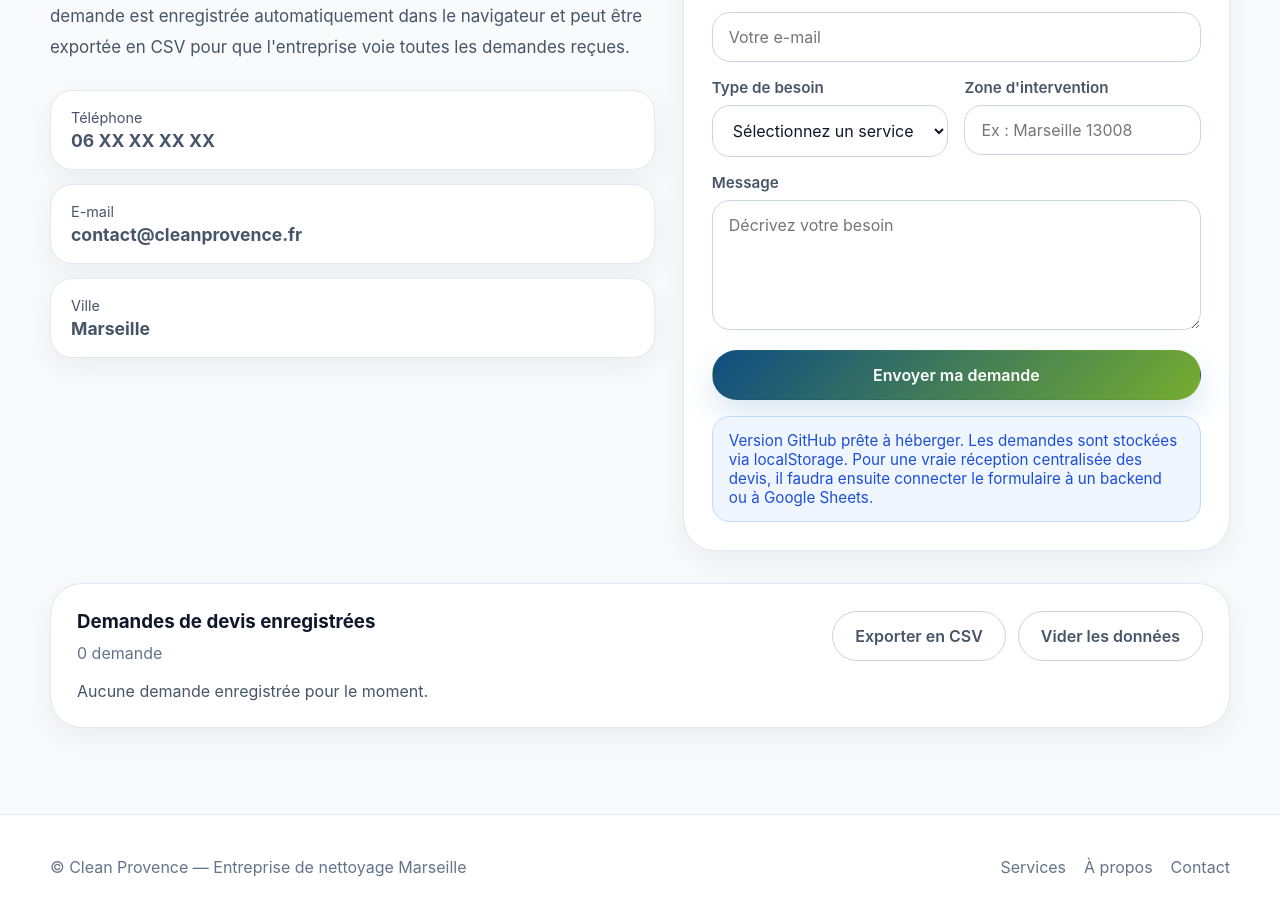
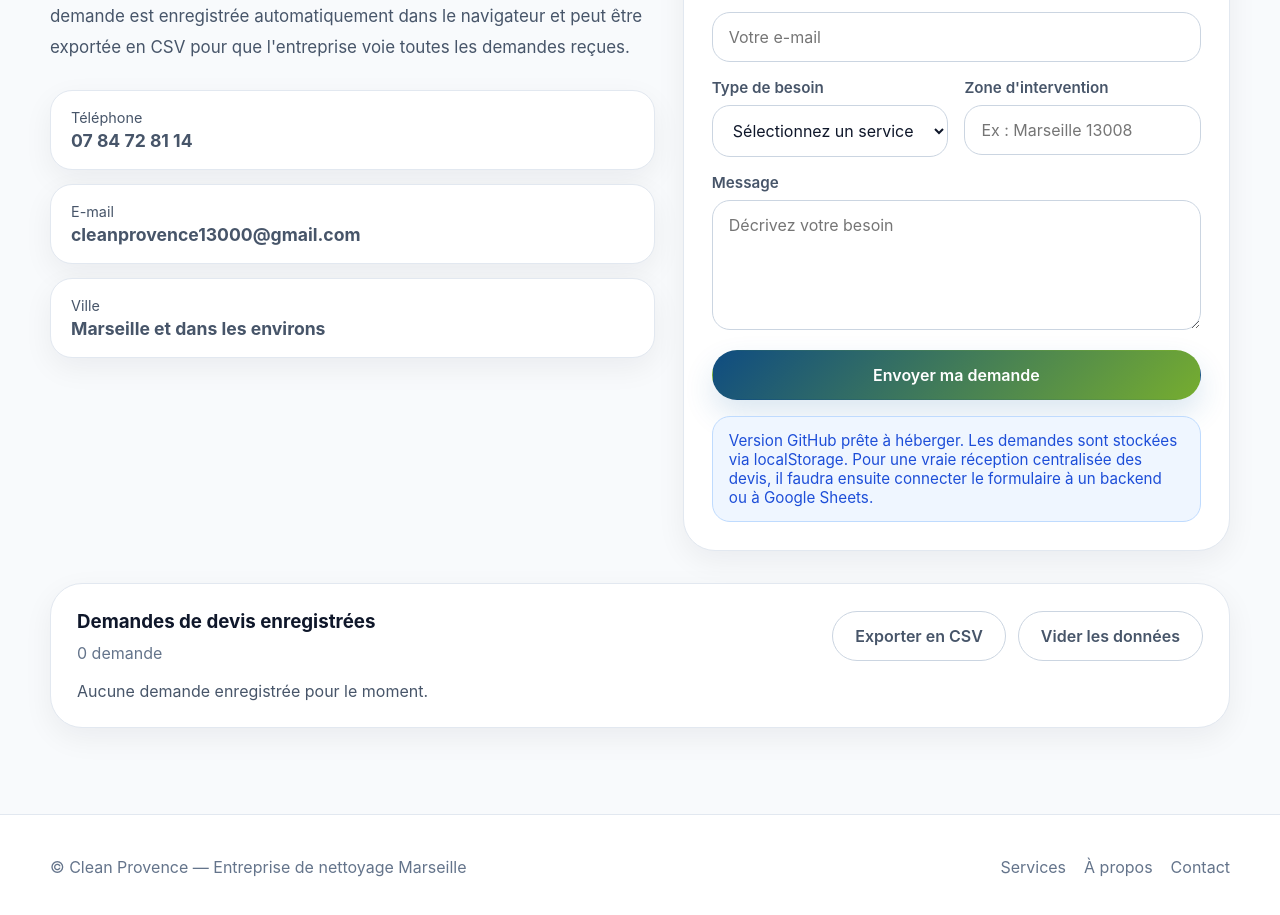
Before and after one commit to KHALDI-99/ProvenceClean, a React (Vite) app: page / in a window 1280 px wide. Shown: the part 3340-4255 px from the top of the page. Built offline with nearby package versions, Linux system fonts and the light colour scheme.

Commit message:
Update App.tsx

```diff
--- a/src/App.tsx
+++ b/src/App.tsx
@@ -446,15 +446,15 @@ export default function App() {
               <div className="info-list">
                 <div className="info-card">
                   <span>Téléphone</span>
-                  <strong>06 XX XX XX XX</strong>
+                  <strong>07 84 72 81 14</strong>
                 </div>
                 <div className="info-card">
                   <span>E-mail</span>
-                  <strong>contact@cleanprovence.fr</strong>
+                  <strong>cleanprovence13000@gmail.com</strong>
                 </div>
                 <div className="info-card">
                   <span>Ville</span>
-                  <strong>Marseille</strong>
+                  <strong>Marseille et dans les environs</strong>
                 </div>
               </div>
             </div>
```
